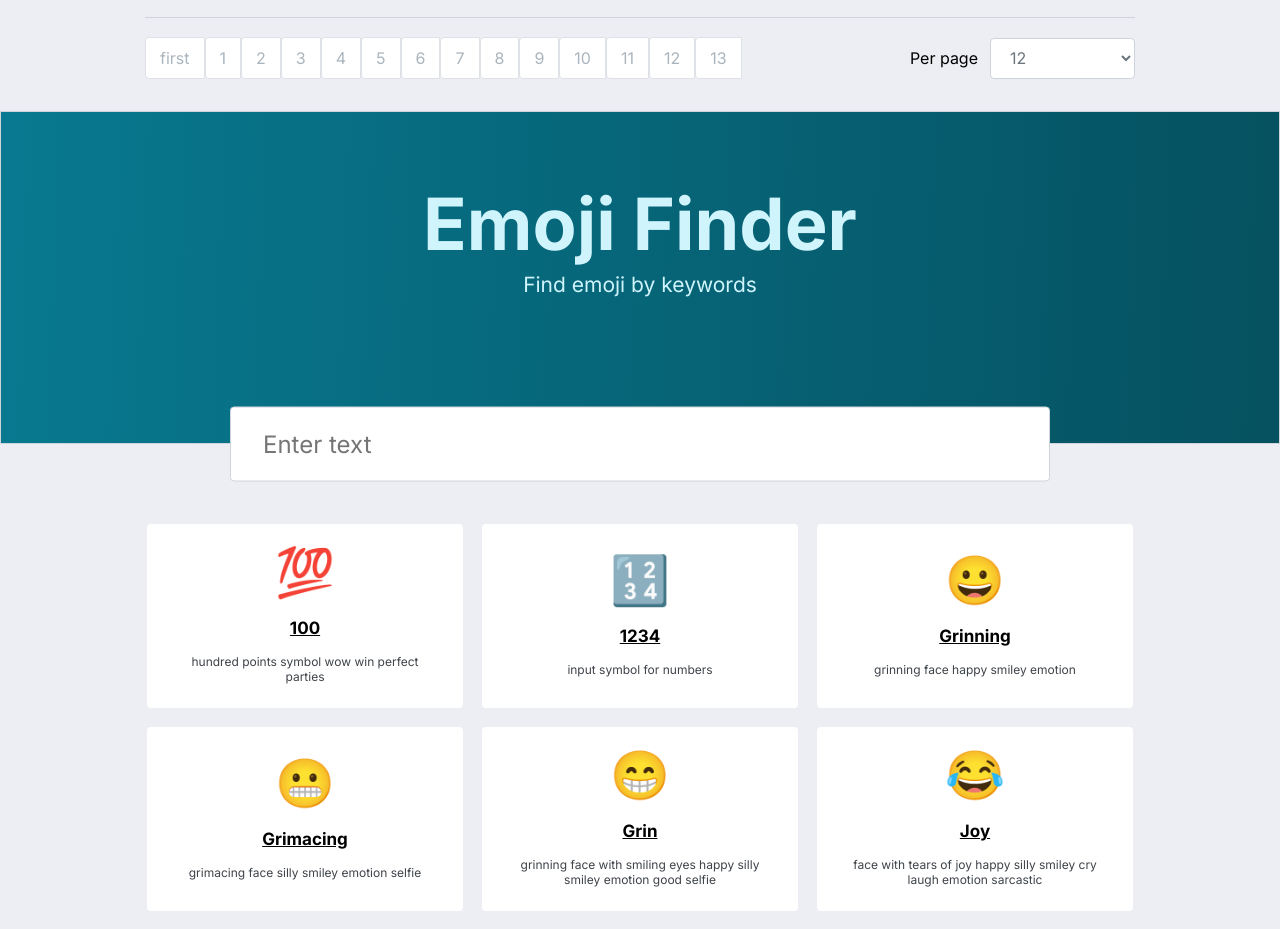
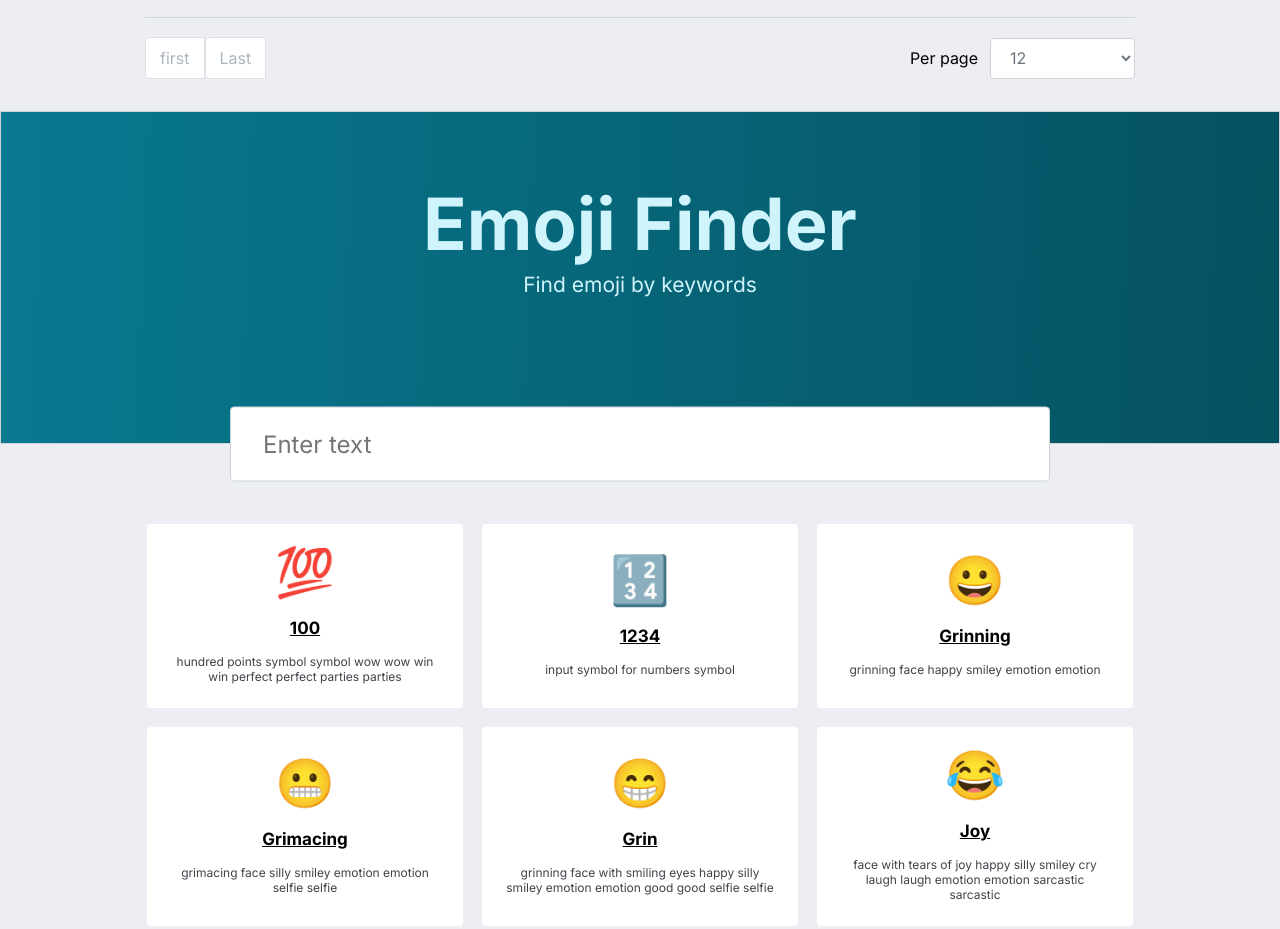
Before and after one commit to Roman-Vik/emojiFinder, a React (Create React App) app: page / in a window 1280 px wide. Shown: the top 929 px of the page. Built offline with nearby package versions, Linux system fonts and the light colour scheme.

Commit message:
refactor

```diff
--- a/src/App.jsx
+++ b/src/App.jsx
@@ -1,77 +1,74 @@
 import React from "react";
-import {v4 as id} from 'uuid';
-import {useState} from "react";
+import {useState, useEffect} from "react";
 import {Header} from "./components/header/Header";
 import {Main} from "./components/main/Main";
 import {Footer} from "./components/footer/Footer";
 import {data} from "./store/data";
-import {Card} from "./components/card/Card";
 
 
 function App() {
-    const [input, setInput] = useState('')
+    const [refData, setRefData] = useState(data)
+    const [filterCards, setFilterCards] = useState(refData)
+
     //select
     const [amountItem, setAmountItem] = useState(12)
     const [firstPages, setFirstPages] = useState(0)
     const [lastPages, setLastPages] = useState(amountItem)
-    const [str, setStr] = useState('1')
+    const [str, setStr] = useState(1)
     const [pageNav, setPageNav] = useState(1)
 
 
+    useEffect(() => {
+        let refactorListCard =  refData.map((el) => ({
+            ...el,
+            keywords: el.keywords
+                .split(' ')
+                .filter((item, i, arr) => arr.indexOf(item) === i)
+                .join(' '),
+        }));
+        setRefData(refactorListCard)
+    }, []);
 
-    function refData() {
-        return data.map((el) => {
-            return {
-                ...el,
-                keywords: el.keywords
-                    .split(' ')
-                    .filter((item, i, arr) => arr.indexOf(item) === i)
-                    .join(' '),
-            };
-        });
+    /*===========Фильтр карт по инпуту===============*/
+    const filterCard = (event) =>  {
+console.log(refData)
+       let filterCards =  refData.filter(el => el.title.includes(event.target.value.trim().toLowerCase()) || el.keywords.includes(event.target.value.trim().toLowerCase()))
+        console.log(filterCards)
+        setFilterCards( filterCards )
+
     }
 
 
-    /*=============Отрисовка Card в List==*/
-    function listCard () {
-        let searchInputData =  refData()
-            .filter(el => el.title.includes(input.trim().toLowerCase()) || el.keywords.includes(input.trim().toLowerCase()))
-            .map(el => <Card key={id()} {...el}/>)
-
-       let sliceCard = searchInputData.slice((+str * amountItem - amountItem), ((+str * amountItem - amountItem) + amountItem))
 
 
-        return (
-            <>
-                {
-                    sliceCard
-                   }
-            </>
-        )
-    }
+ // function pagination() {
+ //     return (
+ //         <>
+ //             {
+ //                 refData().filter((el, index, arr) => index <= (arr.length / (amountItem * 12) )).map((el, i) => <li
+ //                     onClick={(e) => {
+ //                         setStr(e.target.valueOf().innerText)
+ //                         setFirstPages(i * amountItem)
+ //                         setLastPages((i * amountItem) + amountItem)
+ //                     }}
+ //                     key={id()}>{i + 1}</li>)
+ //             }
+ //         </>)
+ // }
 
- function pagination() {
-     return (
-         <>
-             {
-                 refData().filter((el, index, arr) => index <= (arr.length / (amountItem * 12) )).map((el, i) => <li
-                     onClick={(e) => {
-                         setStr(e.target.valueOf().innerText)
-                         setFirstPages(i * amountItem)
-                         setLastPages((i * amountItem) + amountItem)
-                     }}
-                     key={id()}>{i + 1}</li>)
-             }
-         </>)
 
- }
+
 
     return (
-        <><Footer pagination={pagination} setPageNav={setPageNav} refData={refData} setFirstPages={setFirstPages} setLastPages={setLastPages} setStr={setStr} amountItem={amountItem}
+        <><Footer setPageNav={setPageNav} refData={refData} setFirstPages={setFirstPages} setLastPages={setLastPages} setStr={setStr} amountItem={amountItem}
                   setAmountItem={setAmountItem}/>
             <Header/>
-            <Main listCard={listCard} input={input} setInput={setInput} refData={refData} amountItem={amountItem} firstPages={firstPages} lastPages={lastPages} str={str}/>
-            <Footer pagination={pagination} setPageNav={setPageNav} refData={refData} setFirstPages={setFirstPages} setLastPages={setLastPages} setStr={setStr} amountItem={amountItem}
+            <Main  filterCard={filterCard}  refData={filterCards} amountItem={amountItem} firstPages={firstPages} lastPages={lastPages} str={str}/>
+            <Footer
+                    setPageNav={setPageNav}
+                    refData={refData}
+                    setFirstPages={setFirstPages}
+                    setLastPages={setLastPages} setStr={setStr} amountItem={amountItem}
                     setAmountItem={setAmountItem}/>
         </>
     );
--- a/src/components/footer/Footer.jsx
+++ b/src/components/footer/Footer.jsx
@@ -7,7 +7,7 @@ export function Footer({ pagination, setPageNav ,refData, setLastPages, setFirst
     return (
         <footer>
             <div className={s.container}>
-                <Pages pagination={pagination}/>
+                <Pages setStr={setStr} pagination={pagination}/>
                 <Select amountItem={amountItem} setAmountItem={setAmountItem}/>
             </div>
         </footer>
--- a/src/components/list/List.jsx
+++ b/src/components/list/List.jsx
@@ -1,17 +1,16 @@
 import React from "react";
+import {Card} from "../card/Card";
+import {v4 as id} from 'uuid';
 import s from './list.module.css'
 
-
-
-export function List({listCard}) {
-    return (
+export const List=({refData}) =>
+    (
         <section>
             <div className={s.list}>
                 <div className={s.list__wrapper}></div>
                 <div className={s.container}>
-                    {listCard()}
+                    {refData.map(el => <Card key={id()} {...el}/> )}
                 </div>
             </div>
         </section>
     )
-}
--- a/src/components/main/Main.jsx
+++ b/src/components/main/Main.jsx
@@ -2,11 +2,11 @@ import React from "react";
 import {Search} from "../search/Search";
 import {List} from "../list/List";
 
-export function Main({ listCard ,input, setInput, refData, amountItem, str}) {
+export function Main({filterCard  ,input, setInput, refData, amountItem, str}) {
     return (
         <main>
-            <Search setInput={setInput}/>
-            <List listCard={listCard} refData={refData} str={str} amountItem={amountItem} input={input}/>
+            <Search  filterCard={filterCard}/>
+            <List refData={refData} str={str} amountItem={amountItem} input={input}/>
         </main>
     )
 }
--- a/src/components/pages/Pages.jsx
+++ b/src/components/pages/Pages.jsx
@@ -1,12 +1,13 @@
 import s from "./pages.module.css"
 import React from "react";
 
-export function Pages({ pagination}) {
+export function Pages({ setStr,pagination}) {
+
     return (
         <ul className={s.list}>
-            <li onClick={() =>  {
-            } }>first</li>
-            {pagination()}
+            <li >first</li>
+
+            <li >Last</li>
         </ul>
     )
 }
--- a/src/components/search/Search.jsx
+++ b/src/components/search/Search.jsx
@@ -1,11 +1,15 @@
 import React from "react";
 import s from './search.module.css'
 
-export function Search({setInput, input}) {
+export function Search({filterCard}) {
+
+
     return (
         <div className={s.search}>
             <form className='search__form' action="">
-                <input  onInput={event => setInput(event.target.value)} value={input}  className={s.search__data} placeholder="Enter text" type="text"/>
+                <input
+                        onChange={filterCard}
+                     className={s.search__data} placeholder="Enter text" type="text"/>
             </form>
         </div>
     )
```
